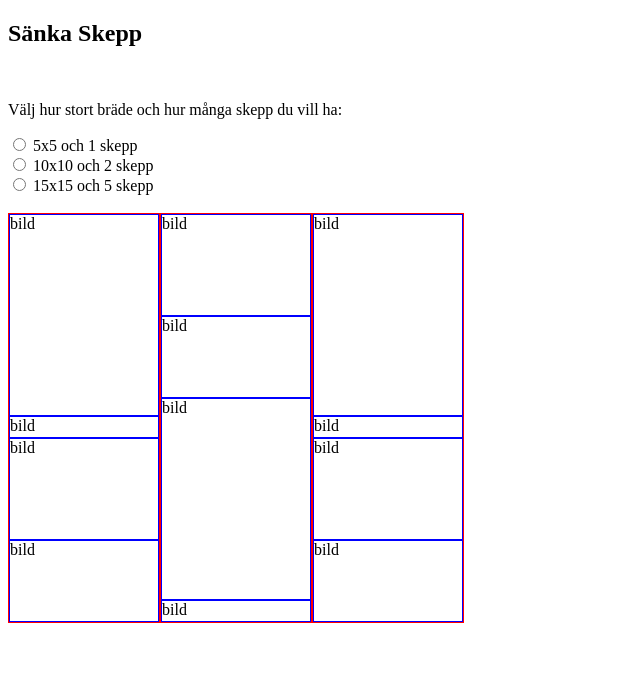
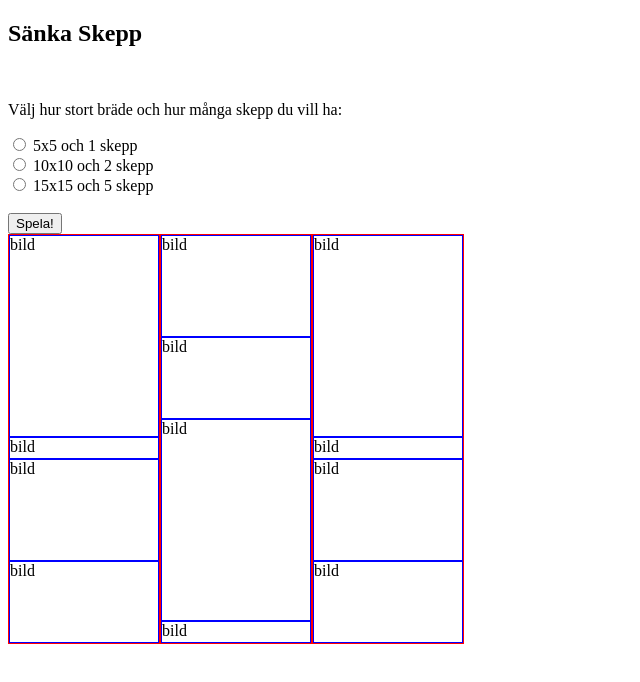
Before and after one commit to ninjaluco/SinkingShip, a plain HTML site: page SinkingShip/index.html in a window 1280 px wide. Shown: the whole page, without its empty margins (0-640 px from the left). Drawn offline with Linux system fonts and the light colour scheme.

Commit message:
spela-knapp

```diff
--- a/SinkingShip/index.html
+++ b/SinkingShip/index.html
@@ -27,8 +27,11 @@
         <input type="radio" value="15x15" /> 15x15 och 5 skepp<br />
 
         <br />
+        <input type="button" onclick="StartGame()" value="Spela!" />
+        <br />
+    </form>
 
-    </form>
+
 
     <div class="col">
         <div style="height:200px; border:1px solid blue">bild</div>
```
